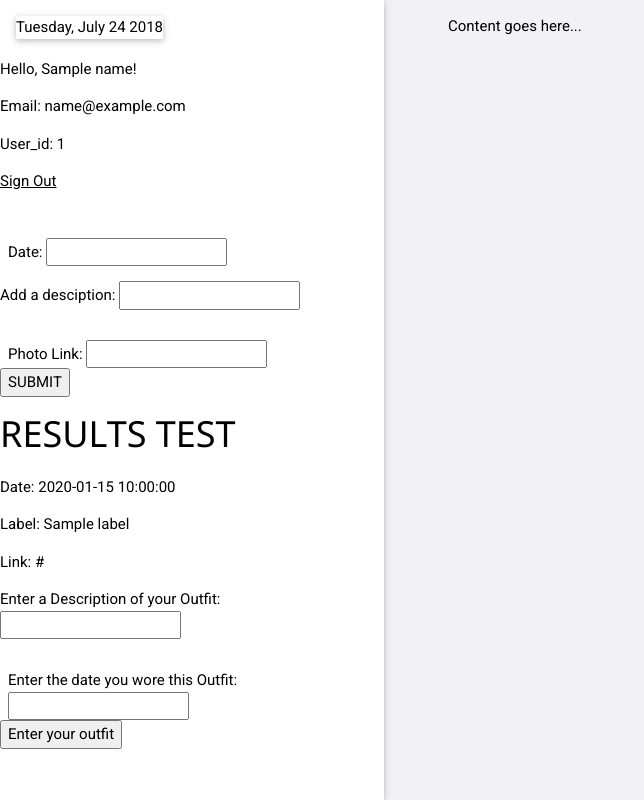
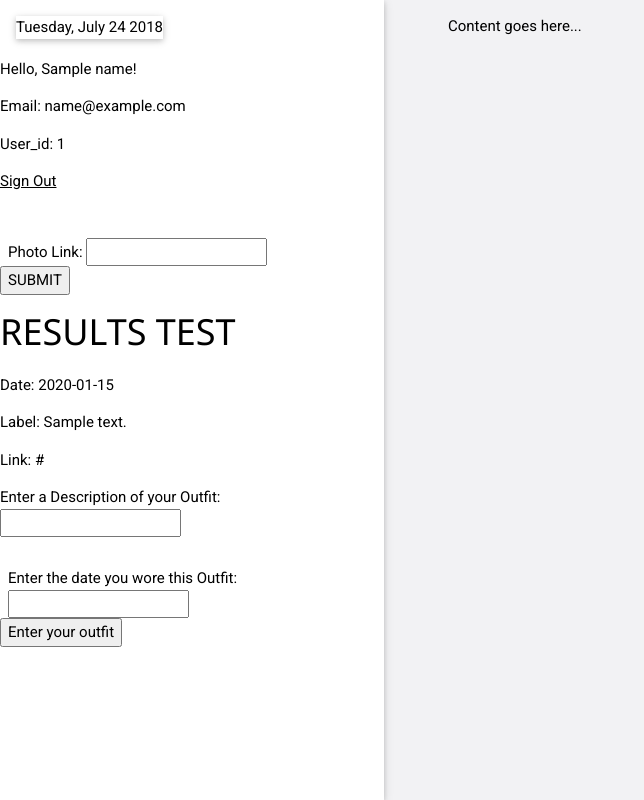
Before and after one commit to Solothread/Out-Fitz, a Python web app: template templates/home.html in a window 1280 px wide. Shown: the whole page, without its empty margins (0-644 px from the left). Run offline with Jinja, Linux system fonts and the light colour scheme; the template is opened without the code that fills it: most values are stand-ins (such as "Sample title", 1, 10 or a date in 2020); some libraries are stand-ins or nearby versions.

Commit message:
More fixes i dont even remember

```diff
--- a/templates/home.html
+++ b/templates/home.html
@@ -25,15 +25,13 @@
       <p> User_id: {{user_id}}
       <a href="{{log_url}}"><p> Sign Out </p></a>
       <div id="todaysDateText" class="w3-card">Tuesday, July 24 2018</div>
-      <p id="datePickerContainer">Date: <input type="text" id="datepicker"></p>
-      <div> Add a desciption:   <input name ='label'>  </div>
       <div id="photoLinkContainer">
         Photo Link: <input name="link">
       </div>
       <button>SUBMIT</button>
       <h1>RESULTS TEST</h1>
-      <p>Date: {{date}}</p>
-      <p>Label: {{label}}</p>
+      <p>Date: {{datepicker}}</p>
+      <p>Label: {{outfitdescription}}</p>
       <p>Link: {{link}}</p>
       <form class="description" method="POST">
         <div>Enter a Description of your Outfit: <input type="text" name="outfitdescription" id="outfitdescription" > </input> </div>
--- a/templates/info.html
+++ b/templates/info.html
@@ -19,7 +19,7 @@
       <a href="{{log_url}}">
       <img id="signinbtn" class="slowerfade" src="/images/btn_google_signin_light_normal_web@2x.png"></img>
       </a>
-      <img class="animatefading" id="downarrow" src="/images/baseline_arrow_downward_black_48dp.png"></img>
+      <!-- <img class="animatefading" id="downarrow" src="/images/baseline_arrow_downward_black_48dp.png"></img> -->
     </section>
     <br>
     <div class="topbar2"></div>
```
Also changed, not shown: main.py (+5 -18 lines).
